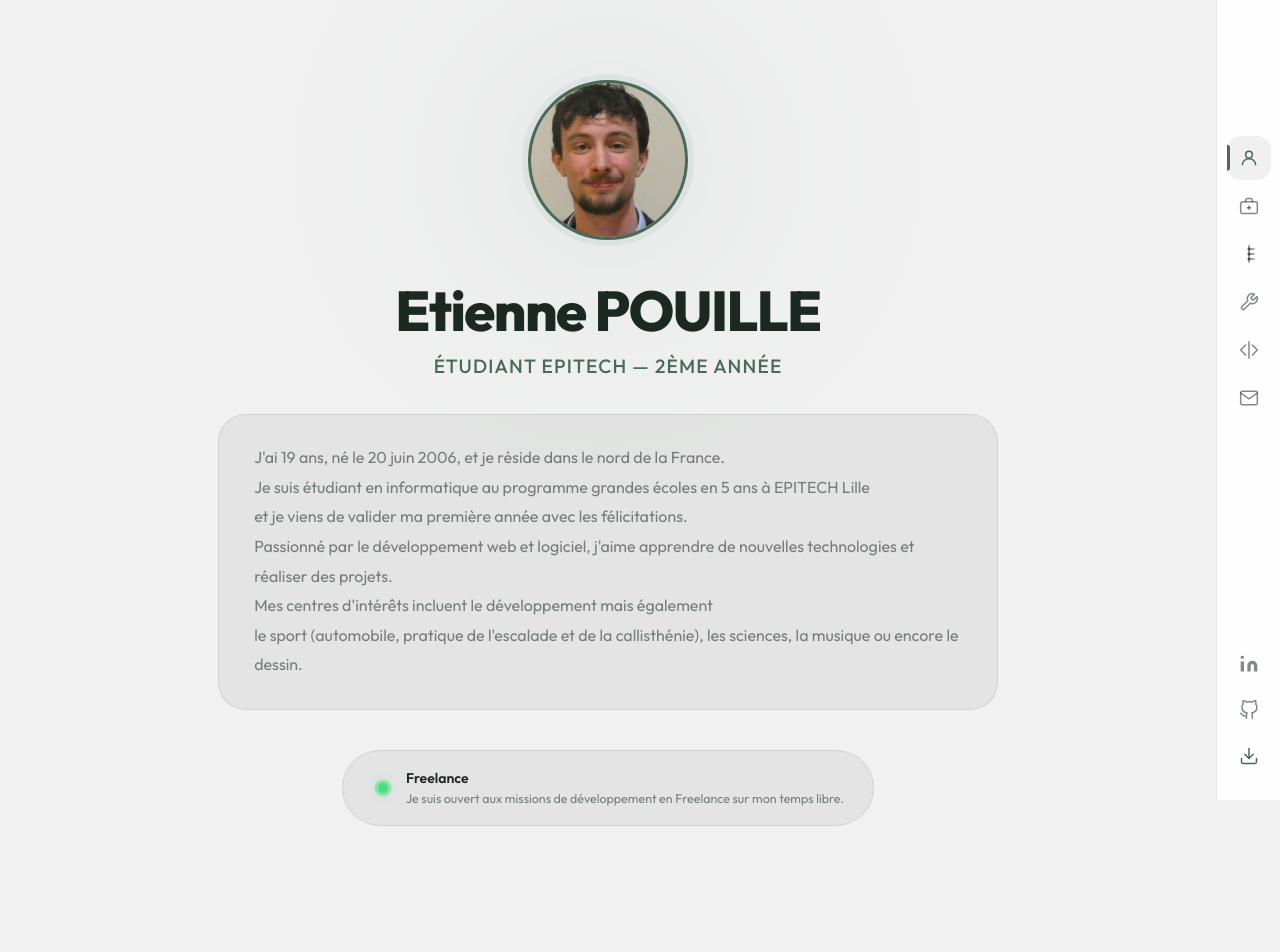
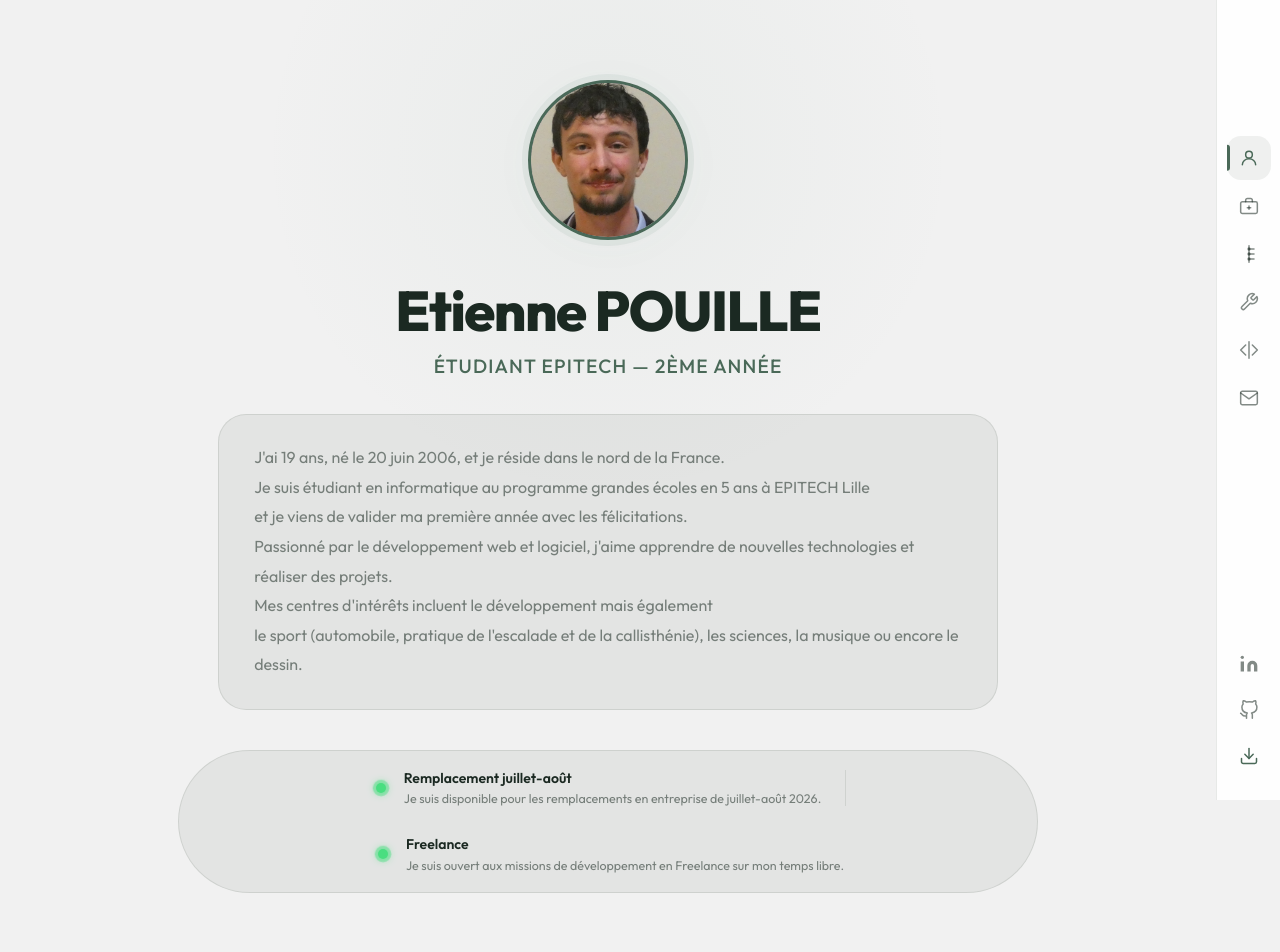
Before and after one commit to EtienneP-26/MonPortfolio, a React (Vite) app: page / in a window 1280 px wide. Shown: the top 952 px of the page. Built offline with nearby package versions, Linux system fonts and the light colour scheme.

Commit message:
feat: Remplacement juillet aout

```diff
--- a/src/data/portfolio.js
+++ b/src/data/portfolio.js
@@ -61,6 +61,11 @@ le sport (automobile, pratique de l'escalade et de la callisthénie), les scienc
   email: 'contact@etienne-pouille.work',
   phone: '06.24.37.79.40',
   statuses: [
+    {
+      icon: 'active-dot',
+      title: 'Remplacement juillet-août',
+      subtitle: 'Je suis disponible pour les remplacements en entreprise de juillet-août 2026.',
+    },
     {
       icon: 'active-dot',
       title: 'Freelance',
```
